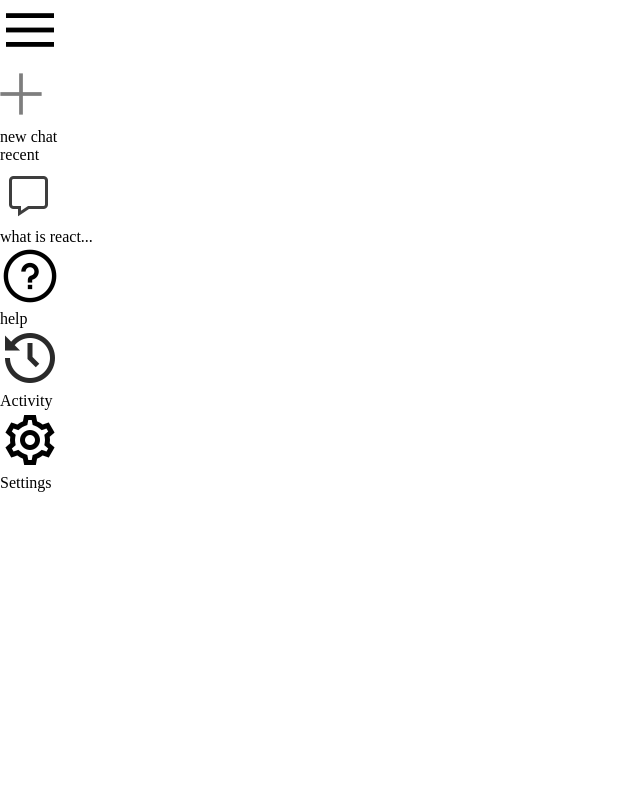
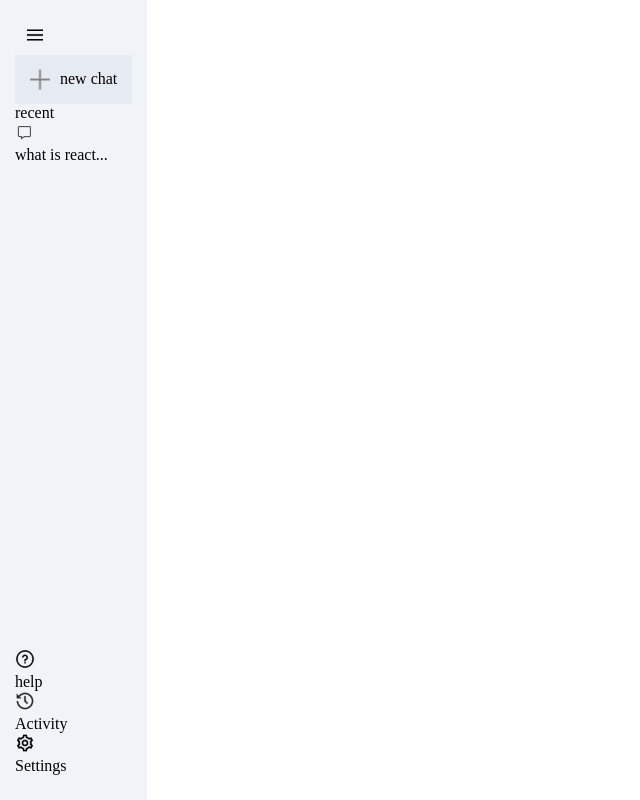
Before and after one commit to Feradicator/GeminiClone, a React (Create React App) app in the folder myapp/: page / in a window 1280 px wide. Shown: the whole page, without its empty margins (0-640 px from the left). Built offline with nearby package versions, Linux system fonts and the light colour scheme.

Commit message:
added styles to it

```diff
--- a/myapp/src/components/sidebar/SideBar.jsx
+++ b/myapp/src/components/sidebar/SideBar.jsx
@@ -1,43 +1,38 @@
-import React from 'react'
-import { assets } from '../../assets/assets'
-import './sidebar.css'
+import React from "react";
+import { assets } from "../../assets/assets";
+import "./sidebar.css";
 const SideBar = () => {
   return (
-    <div className='sidebar'>
-        <div className='top'>
-        <img className='menu'src={assets.menu_icon}></img>
-        <div className="new-chat"></div>
-        <img src={assets.plus_icon}/>
+    <div className="sidebar">
+      <div className="top">
+        <img className="menu" src={assets.menu_icon}></img>
+        <div className="new-chat">
+          <img src={assets.plus_icon} />
           <p>new chat</p>
         </div>
+
         <div className="recent">
-            <p className='recent-title'>
-                recent
-            </p>
+          <p className="recent-title">recent</p>
           <div className="recent-entry">
-                <img src={assets.message_icon }/>
+            <img src={assets.message_icon} />
             <p>what is react...</p>
           </div>
+        </div>
+      </div>
 
-        </div>
-        <div className='bottom'>
+      <div className="bottom">
         <div className="bottom-item recent-entry"></div>
-            <img src={assets.question_icon}/>
+        <img src={assets.question_icon} />
         <p>help</p>
-        </div>
-        <div className='bottom'>
         <div className="bottom-item recent-entry"></div>
-            <img src={assets.history_icon}/>
+        <img src={assets.history_icon} />
         <p>Activity</p>
-        </div>
-        <div className='bottom'>
         <div className="bottom-item recent-entry"></div>
-            <img src={assets.setting_icon}/>
+        <img src={assets.setting_icon} />
         <p>Settings</p>
       </div>
+    </div>
+  );
+};
 
-    </div>
-  )
-}
-
-export default SideBar
+export default SideBar;
--- a/myapp/src/components/sidebar/sidebar.css
+++ b/myapp/src/components/sidebar/sidebar.css
@@ -0,0 +1,25 @@
+.sidebar{
+    min-height: 100vh;
+    display: inline-flex;
+    flex-direction: column;
+    justify-content: space-between;
+    background-color: #f0f4f9;
+    padding: 25px 15px;
+}
+.sidebar img{
+    width: 20px ;
+}
+.sidebar .menu{
+    display: block;
+    margin-left: 10px;
+    cursor: pointer;
+}
+.sidebar .new-chat{
+    margin-top:10px;
+    display:inline-flex ;
+    align-items: center;
+    gap: 10px;
+    padding: 10px 15px;
+    background-color: #e6eaf1;
+
+}
```
Lines whose indentation alone changed are shown as unchanged.
